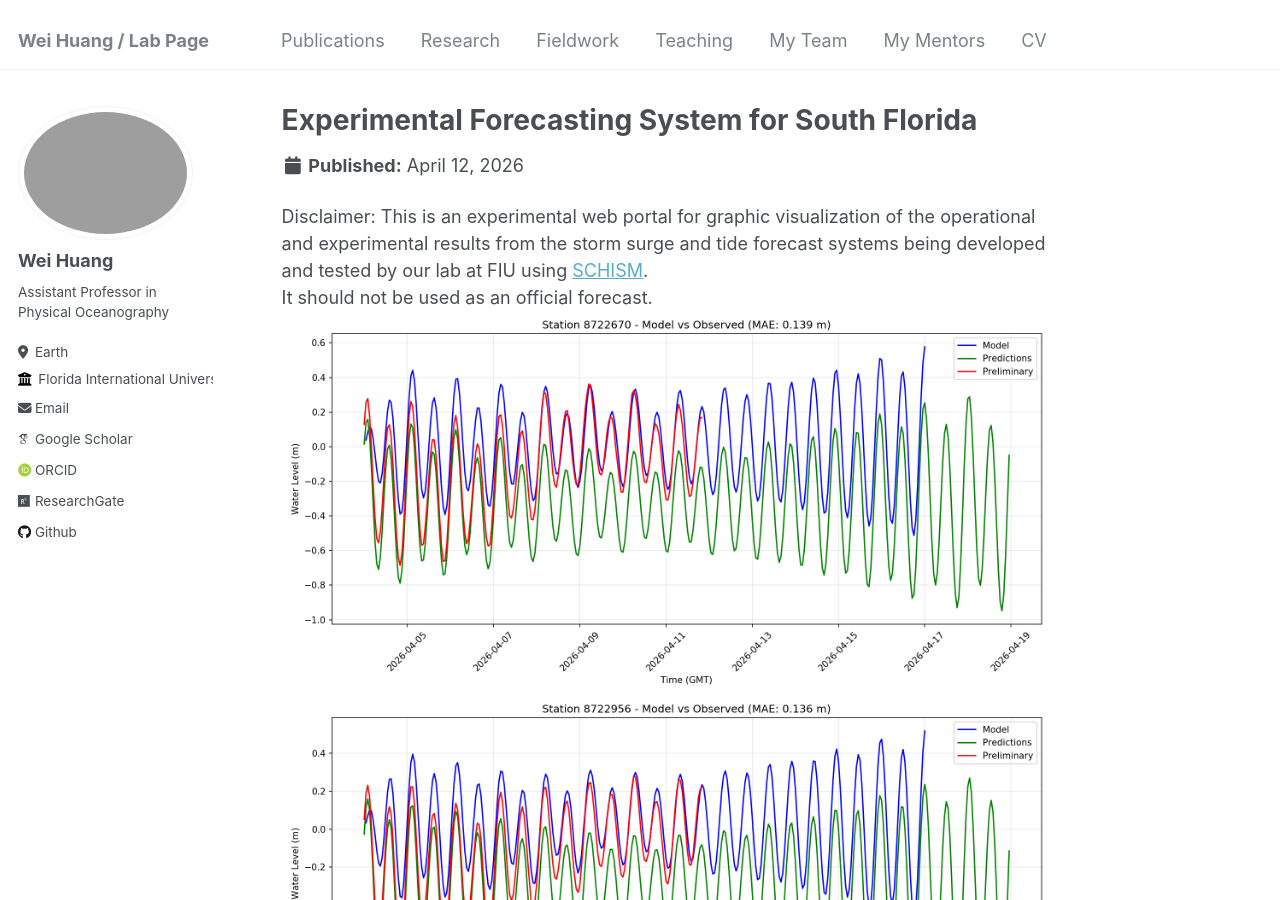
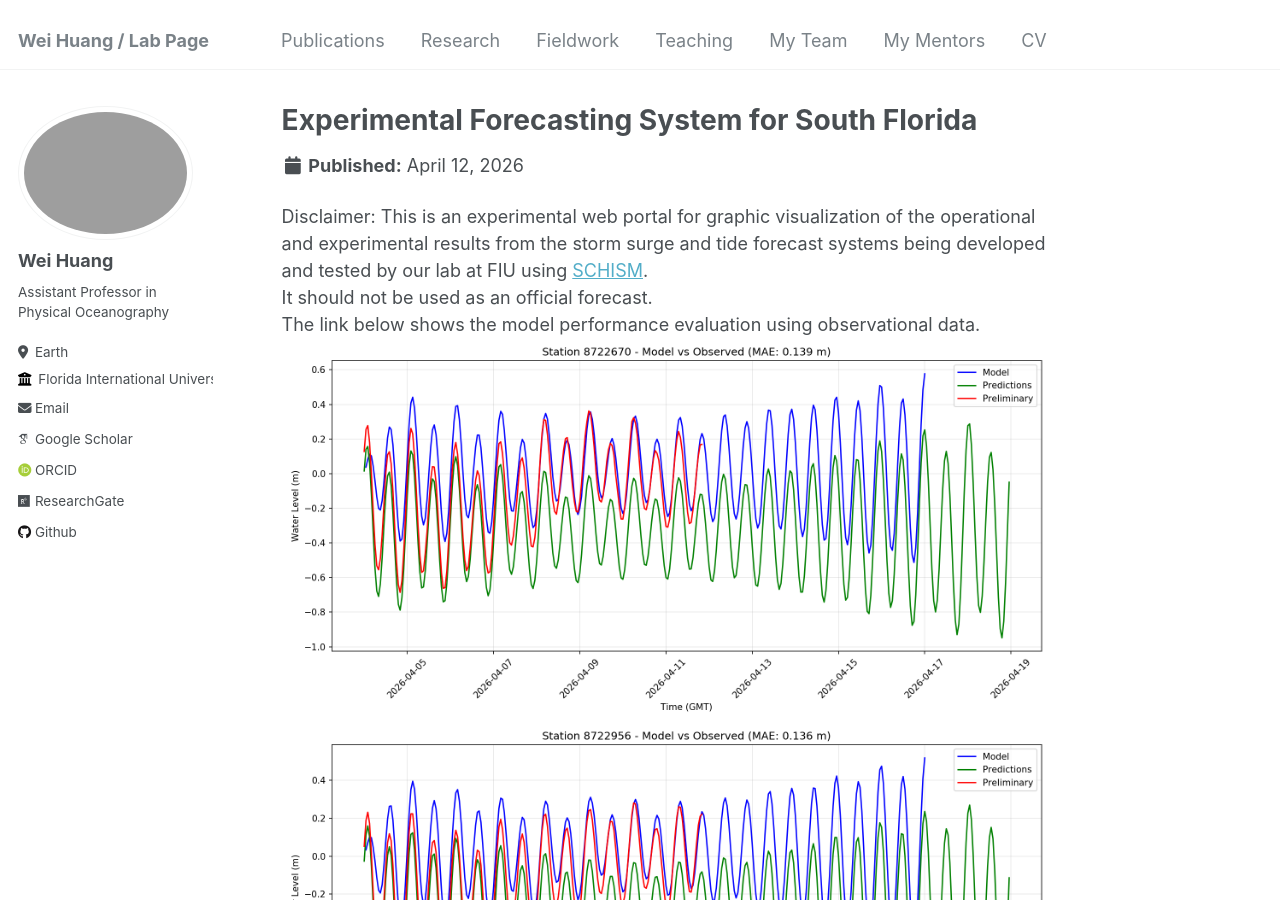
Before and after one commit to huang96169/huang96169.github.io, a Jekyll site: the page built from _research/research-1.md, in a window 1280 px wide and 900 px high. Built offline with Jekyll 4.4.1, drawn with Linux system fonts in a browser that asks for light colours; some web fonts are replaced.

Commit message:
replaced *.png and*.gif

```diff
--- a/_research/research-1.md
+++ b/_research/research-1.md
@@ -3,13 +3,14 @@ title: "Experimental Forecasting System for South Florida"
 short: Observation-model comparison for stations in South Florida from 20260412 to 20260416
 date: 2026-04-12
 short1: "Disclaimer: This is an experimental web portal for graphic visualization of the operational and experimental results from the storm surge and tide forecast systems being developed and tested by our lab at FIU using [SCHISM](https://ccrm.vims.edu/schismweb/). It should not be used as an official forecast."
-excerpt: "<img src='/images/research_uv2.gif'>"
+excerpt: "<img src='/images/research_elev2.gif'>"
 collection: research
 ---
 
 Disclaimer:
 This is an experimental web portal for graphic visualization of the operational and experimental results from the storm surge and tide forecast systems being developed and tested by our lab at FIU using [SCHISM](https://ccrm.vims.edu/schismweb/).<br/>
 It should not be used as an official forecast.<br/>
+The link below shows the model performance evaluation using observational data.<br/>
 <img src='/images/station_8722670.png'>
 <img src='/images/station_8722956.png'>
 <img src='/images/station_8723214.png'>
```
Also changed, not shown: _research/research-2.md (+1 -0 lines).
